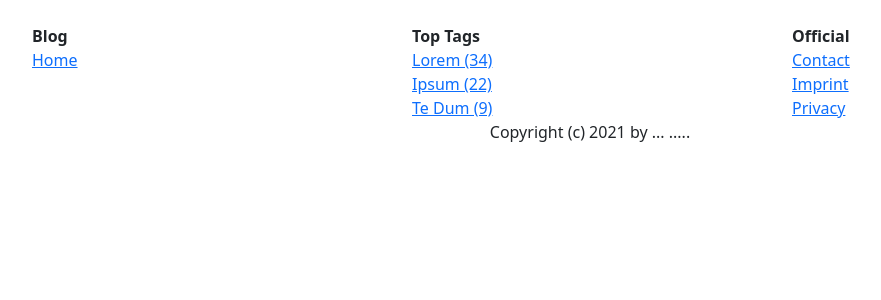
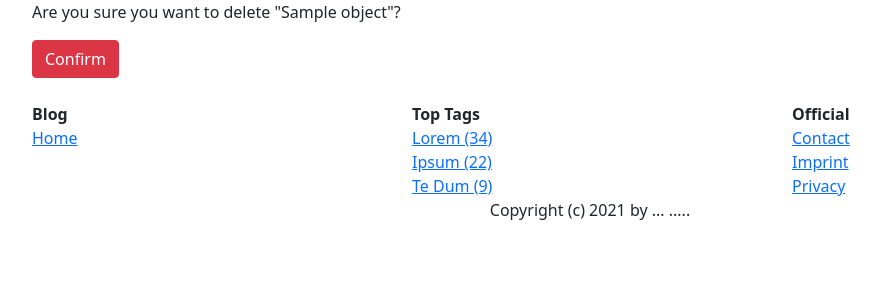
Before and after one commit to eliujulian/djangoblogdemo, a Django app: template templates/blog/confirm_delete.html in a window 1280 px wide. Shown: the part 56-356 px from the top of the page, without its empty margins (50-931 px from the left). Run offline with Django 3.2, Linux system fonts and the light colour scheme; the template is opened without the code that fills it: most values are stand-ins (such as "Sample title", 1, 10 or a date in 2020).

Commit message:
added confirm_delete.html template

```diff
--- a/templates/blog/confirm_delete.html
+++ b/templates/blog/confirm_delete.html
@@ -2,6 +2,11 @@
 {% load static %}
 
 {% block content %}
-
-
+    <div class="container">
+        <form method="post" action="{{ object.get_delete_url }}">
+            {% csrf_token %}
+            <p>Are you sure you want to delete "{{ object }}"?</p>
+            <input type="submit" value="Confirm" class="btn btn-danger">
+        </form>
+    </div>
 {% endblock %}
```
